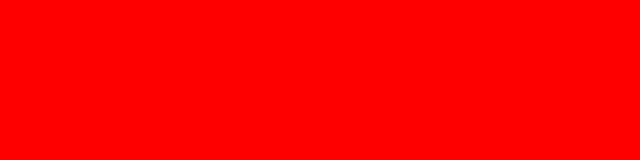
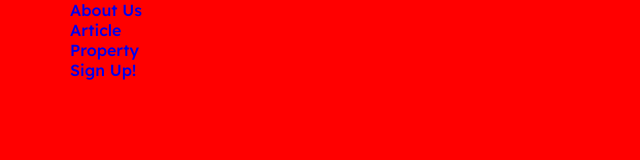
Before and after one commit to drmisssciurus/conbuild-layout, a website built with Vite: page index.html in a window 1280 px wide. Shown: the whole page, without its empty margins (0-640 px from the left). Built offline with nearby package versions, Linux system fonts and the light colour scheme.

Commit message:
add: header

```diff
--- a/index.html
+++ b/index.html
@@ -8,7 +8,35 @@
     <title>Houter Layout</title>
   </head>
   <body>
-    <div id="app"></div>
-    <script type="module" src="/main.js"></script>
+
+		<!-- TODO: make one side container -->
+		<header class="heeader">
+			<div class="container">
+				<div class="header__wrapper">
+					<div class="header__logo">
+						<!-- sprite -> logo.svg -->
+					</div>
+					<div class="header__links">
+						<nav>
+							<ul>
+								<li class="header__link">
+									<a class="header__btn btn" href="#">About Us</a>
+								</li>
+								<li class="header__link">
+									<a class="header__btn btn" href="#">Article</a>
+								</li>
+								<li class="header__link">
+									<a class="header__btn btn" href="#">Property</a>
+								</li>
+								<li class="header__link">
+									<a class="header__btn btn" href="#">Sign Up!</a>
+								</li>
+							</ul>
+						</nav>
+					</div>
+				</div>
+			</div>
+		</header>
+
   </body>
 </html>
```
